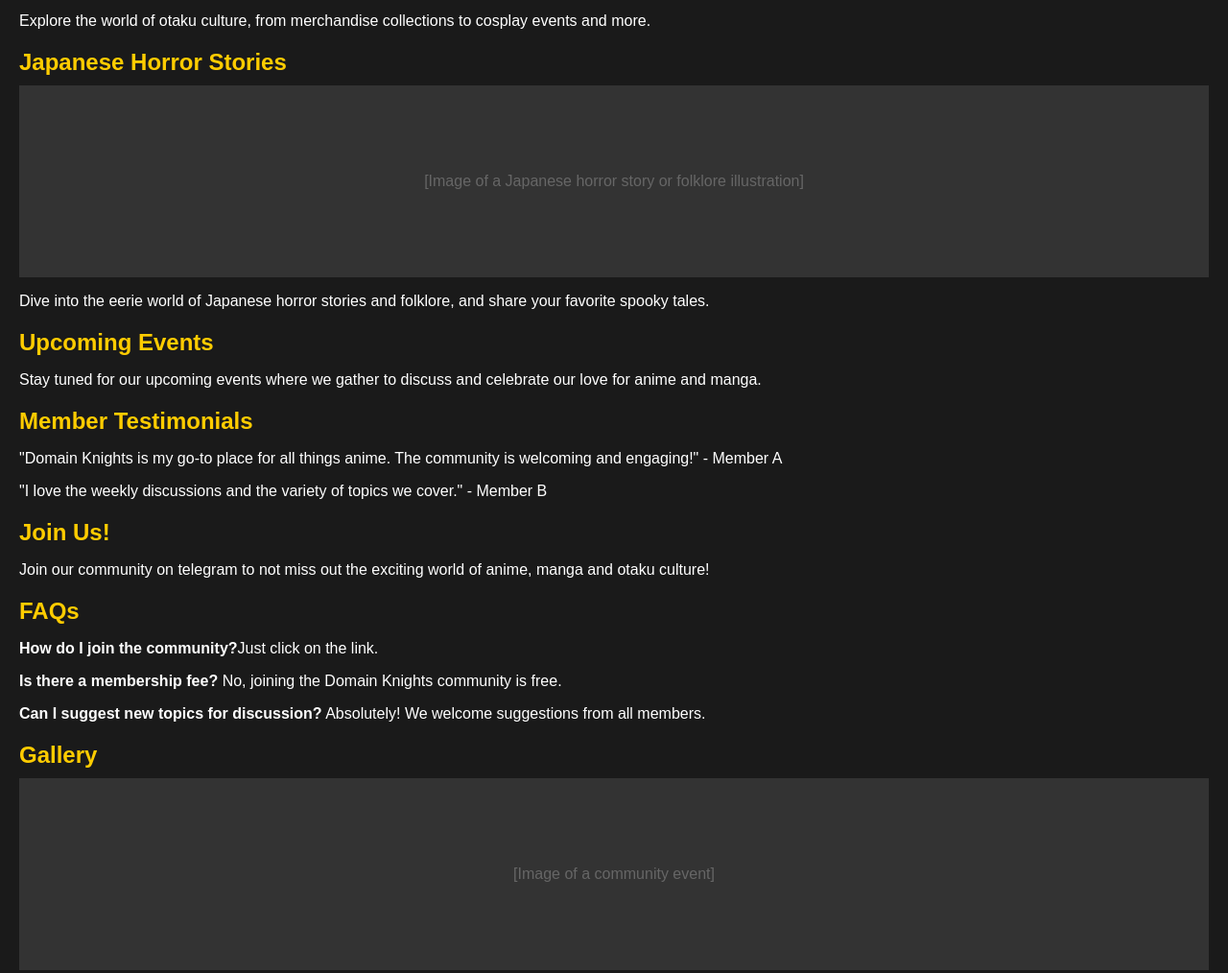
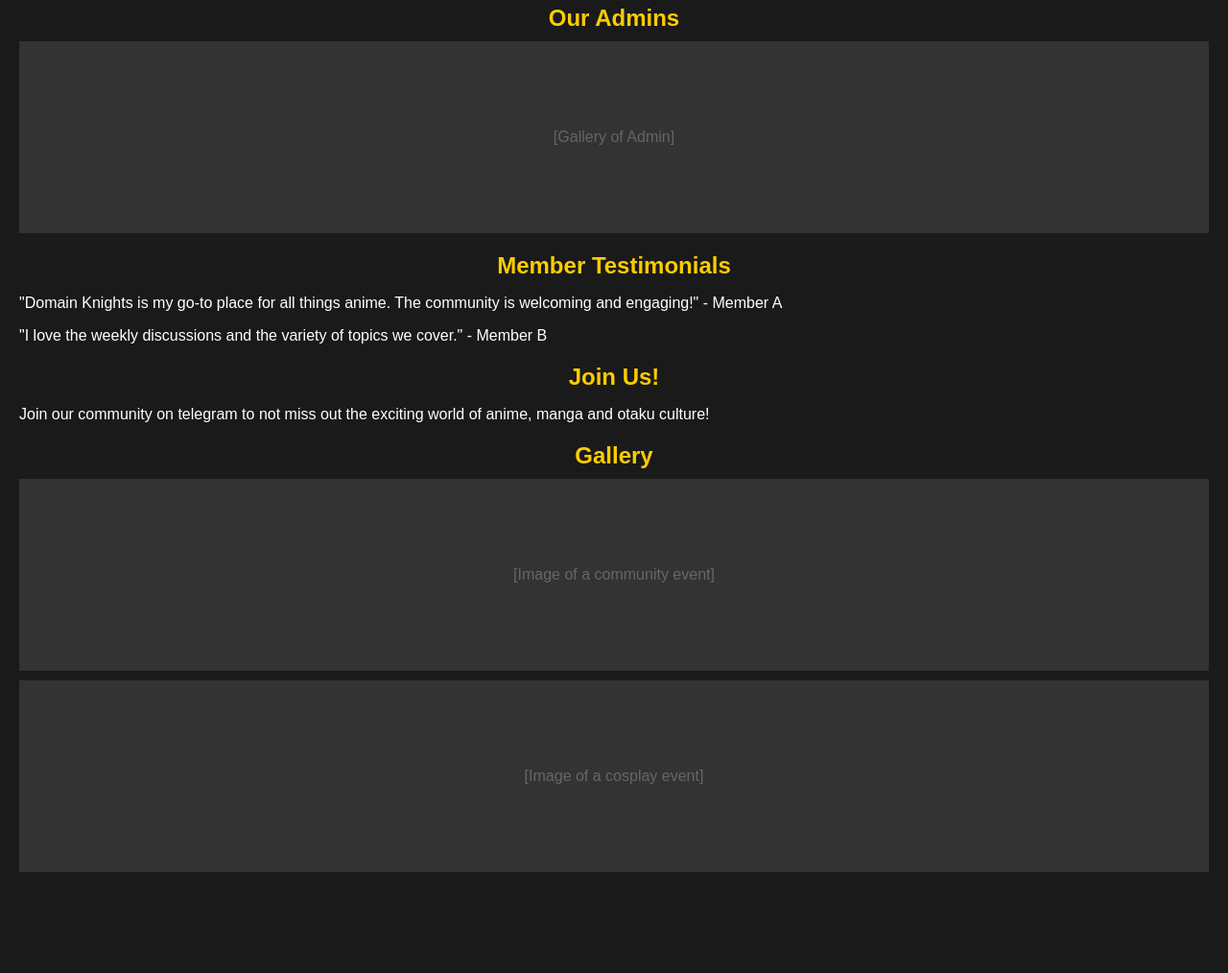
Before and after one commit to AgSpades/domain-knights-web, a plain HTML site: page index.html in a window 1280 px wide. Shown: the part 1170-2184 px from the top of the page at 96% size. After the commit the page ends 2119 px from the top, so only its background shows below. Drawn offline with Linux system fonts and the light colour scheme.

Commit message:
Remove unnecessary contents.

```diff
--- a/index.html
+++ b/index.html
@@ -15,11 +15,9 @@
         <a href="#activities">Community Activities</a>
         <a href="#culture">Japanese Culture</a>
         <a href="#otaku">Otaku Culture</a>
-        <a href="#horror">Japanese Horror Stories</a>
-        <a href="#events">Upcoming Events</a>
+        <a href="#admins">Administrators</a>
         <a href="#testimonials">Member Testimonials</a>
         <a href="#join">Join Us</a>
-        <a href="#faq">FAQs</a>
         <a href="#gallery">Gallery</a>
     </nav>
     <div class="container">
@@ -55,20 +53,13 @@
             <p>Explore the world of otaku culture, from merchandise collections to cosplay events and more.</p>
         </div>
 
-        <div id="horror" class="section">
-            <h2>Japanese Horror Stories</h2>
+        <div id="admin" class="section">
+            <h2>Our Admins</h2>
             <div class="image-placeholder">
                 <!-- Placeholder for image: Scary Japanese folklore illustration -->
-                [Image of a Japanese horror story or folklore illustration]
+                [Gallery of Admin]
             </div>
-            <p>Dive into the eerie world of Japanese horror stories and folklore, and share your favorite spooky tales.</p>
         </div>
-
-        <div id="events" class="events">
-            <h2>Upcoming Events</h2>
-            <p>Stay tuned for our upcoming events where we gather to discuss and celebrate our love for anime and manga.</p>
-        </div>
-
         <div id="testimonials" class="testimonials">
             <h2>Member Testimonials</h2>
             <p>"Domain Knights is my go-to place for all things anime. The community is welcoming and engaging!" - Member A</p>
@@ -77,12 +68,6 @@
         <div id="join" class="join">
             <h2>Join Us!</h2>
             <p>Join our community on telegram to not miss out the exciting world of anime, manga and otaku culture!</p>
-        </div>
-       <div id="faq" class="faq">
-            <h2>FAQs</h2>
-            <p><strong>How do I join the community?</strong>Just click on the link.</p>
-            <p><strong>Is there a membership fee?</strong> No, joining the Domain Knights community is free.</p>
-            <p><strong>Can I suggest new topics for discussion?</strong> Absolutely! We welcome suggestions from all members.</p>
         </div>
         <div id="gallery" class="gallery">
             <h2>Gallery</h2>
--- a/styles.css
+++ b/styles.css
@@ -50,6 +50,7 @@ nav a:hover {
 h2 {
             color: #ffcc00;
             margin-bottom: 10px;
+            text-align: center;
    }
 
 
```
